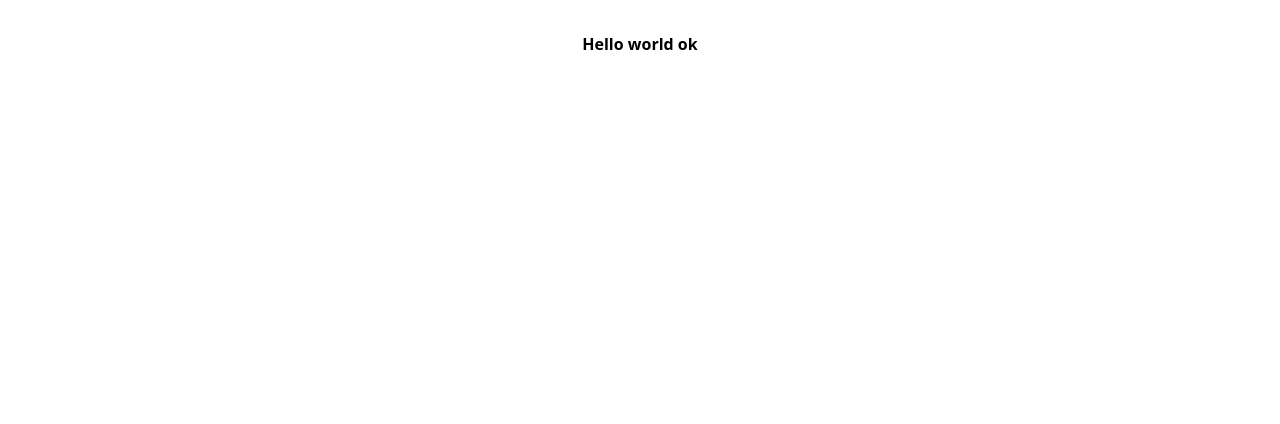
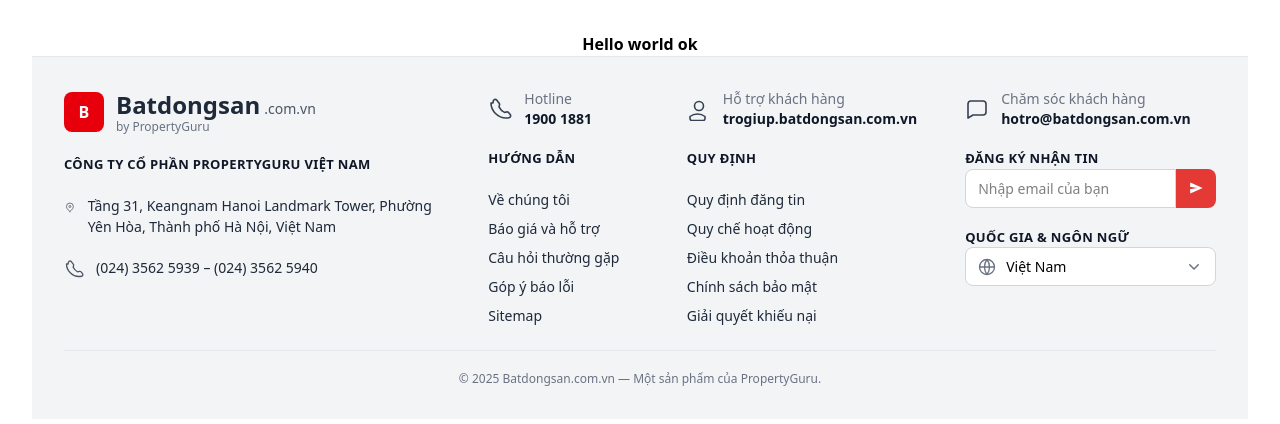
Before and after one commit to lpnguyen0310/RealEstate, a React (Vite) app in the folder FE_Real-Estate/: page / in a window 1280 px wide. Shown: the top 424 px of the page. Built offline with nearby package versions, Linux system fonts and the light colour scheme.

Commit message:
create footer

```diff
--- a/FE_Real-Estate/src/App.css
+++ b/FE_Real-Estate/src/App.css
@@ -1,5 +1,5 @@
 #root {
-  max-width: 1280px;
+  max-width: 1440px;
   margin: 0 auto;
   padding: 2rem;
   text-align: center;
--- a/FE_Real-Estate/src/App.jsx
+++ b/FE_Real-Estate/src/App.jsx
@@ -2,6 +2,7 @@
 import reactLogo from './assets/react.svg'
 import viteLogo from '/vite.svg'
 import './App.css'
+import Footer from './layouts/Footer.jsx'
 
 function App() {
   const [count, setCount] = useState(0)
@@ -11,6 +12,7 @@
       <p className='font-black'>
         Hello world ok
       </p>
+      <Footer />
     </>
   )
 }
--- /dev/null
+++ b/FE_Real-Estate/src/layouts/Footer.jsx
@@ -0,0 +1,165 @@
+// src/components/Footer.jsx
+export default function Footer() {
+  return (
+    <footer className="w-full bg-[#f3f4f6] border-t border-gray-200">
+      <div className="mx-auto max-w-[1200px] px-6 py-8">
+        {/* ===== 4 CỘT THẲNG HÀNG (mỗi cột là 1 khối dọc) ===== */}
+        <div className="grid grid-cols-1 lg:grid-cols-[3fr_1.2fr_1.5fr_2fr] gap-x-12 gap-y-10 items-start">
+          {/* CỘT 1: Logo + Company + Address + Tel */}
+          <div className="space-y-5 text-left">
+            <a href="#" className="flex items-center gap-3">
+              <span className="inline-flex h-10 w-10 items-center justify-center rounded-lg bg-red-600 text-white font-bold">B</span>
+              <div className="leading-tight">
+                <div className="flex items-baseline gap-1">
+                  <span className="text-2xl font-semibold text-gray-800">Batdongsan</span>
+                  <span className="text-sm text-gray-600 align-top">.com.vn</span>
+                </div>
+                <div className="text-xs text-gray-500 -mt-0.5">by PropertyGuru</div>
+              </div>
+            </a>
+
+            <ColTitle>CÔNG TY CỔ PHẦN PROPERTYGURU VIỆT NAM</ColTitle>
+            <Row icon={<IconPin className="h-5 w-5 text-gray-600 mt-[2px]" />}>
+              Tầng 31, Keangnam Hanoi Landmark Tower, Phường Yên Hòa, Thành phố Hà Nội, Việt Nam
+            </Row>
+            <Row icon={<IconPhone className="h-5 w-5 text-gray-600 mt-[2px]" />}>
+              (024) 3562 5939 – (024) 3562 5940
+            </Row>
+          </div>
+
+          {/* CỘT 2: Hotline + Hướng dẫn */}
+          <div className="space-y-5 text-left">
+            <InfoSmall
+              icon={<IconPhone className="h-6 w-6 text-gray-700" />}
+              label="Hotline"
+              value="1900 1881"
+            />
+            <ColTitle>HƯỚNG DẪN</ColTitle>
+            <ColList items={['Về chúng tôi', 'Báo giá và hỗ trợ', 'Câu hỏi thường gặp', 'Góp ý báo lỗi', 'Sitemap']} />
+          </div>
+
+          {/* CỘT 3: Hỗ trợ KH + Quy định */}
+          <div className="space-y-5 text-left">
+            <InfoSmall
+              icon={<IconUserSupport className="h-6 w-6 text-gray-700" />}
+              label="Hỗ trợ khách hàng"
+              value={
+                <a href="https://trogiup.batdongsan.com.vn" className="font-semibold hover:text-red-600">
+                  trogiup.batdongsan.com.vn
+                </a>
+              }
+            />
+            <ColTitle>QUY ĐỊNH</ColTitle>
+            <ColList items={['Quy định đăng tin', 'Quy chế hoạt động', 'Điều khoản thỏa thuận', 'Chính sách bảo mật', 'Giải quyết khiếu nại']} />
+          </div>
+
+          {/* CỘT 4: CSKH + Form + Ngôn ngữ */}
+          <div className="space-y-5 text-left">
+            <InfoSmall
+              icon={<IconChat className="h-6 w-6 text-gray-700" />}
+              label="Chăm sóc khách hàng"
+              value={<a href="mailto:hotro@batdongsan.com.vn" className="font-semibold hover:text-red-600">hotro@batdongsan.com.vn</a>}
+            />
+
+            <div>
+              <ColTitle>ĐĂNG KÝ NHẬN TIN</ColTitle>
+              <form className="flex">
+                <input
+                  type="email"
+                  placeholder="Nhập email của bạn"
+                  className="w-full rounded-l-lg border border-gray-300 bg-white px-3 py-2 text-[14px] outline-none focus:ring-2 focus:ring-red-200"
+                />
+                <button type="submit" className="rounded-r-lg bg-[#e53935] px-3 py-2 text-white hover:bg-[#d32f2f]" aria-label="Gửi">
+                  <IconPaperPlane className="h-4 w-4" />
+                </button>
+              </form>
+            </div>
+
+            <div>
+              <ColTitle>QUỐC GIA & NGÔN NGỮ</ColTitle>
+              <div className="relative">
+                <span className="absolute left-3 top-1/2 -translate-y-1/2 text-gray-500">
+                  <IconGlobe className="h-5 w-5" />
+                </span>
+                <select
+                  className="w-full appearance-none rounded-lg border border-gray-300 bg-white pl-10 pr-9 py-2 text-[14px]"
+                  defaultValue="vi"
+                >
+                  <option value="vi">Việt Nam</option>
+                  <option value="sg">Singapore</option>
+                  <option value="my">Malaysia</option>
+                  <option value="th">Thailand</option>
+                </select>
+                <span className="pointer-events-none absolute right-3 top-1/2 -translate-y-1/2 text-gray-500">
+                  <IconChevronDown className="h-5 w-5" />
+                </span>
+              </div>
+            </div>
+          </div>
+        </div>
+
+        {/* Gạch dưới + bản quyền */}
+        <div className="mt-6 border-t border-gray-200 pt-5">
+          <p className="text-xs text-gray-500">
+            © {new Date().getFullYear()} Batdongsan.com.vn — Một sản phẩm của PropertyGuru.
+          </p>
+        </div>
+      </div>
+    </footer>
+  );
+}
+
+/* ===== Helpers ===== */
+function InfoSmall({ icon, label, value }) {
+  return (
+    <div className="flex items-center gap-3 text-gray-800">
+      {icon}
+      <div className="text-sm">
+        <div className="text-gray-500">{label}</div>
+        <div className="font-semibold text-gray-900">{value}</div>
+      </div>
+    </div>
+  );
+}
+function ColTitle({ children }) {
+  return <div className="text-[13px] font-semibold text-gray-900 uppercase tracking-wide">{children}</div>;
+}
+function ColList({ items }) {
+  return (
+    <ul className="space-y-2 text-[14px] text-gray-800">
+      {items.map((t) => (
+        <li key={t}><a href="#" className="hover:text-red-600">{t}</a></li>
+      ))}
+    </ul>
+  );
+}
+function Row({ icon, children }) {
+  return <div className="flex items-start gap-3 text-[14px] text-gray-800">{icon}<p>{children}</p></div>;
+}
+
+/* ===== Icons (line mảnh) ===== */
+function IconPhone(props){return(<svg viewBox="0 0 24 24" fill="none" stroke="currentColor" {...props}>
+  <path strokeWidth="1.6" strokeLinecap="round" strokeLinejoin="round"
+        d="M3 6c0 8 7 15 15 15 1 0 2-.1 3-.3a2 2 0 0 0 1.2-3.2l-1.7-2a2 2 0 0 0-2-.6l-2 .5a12 12 0 0 1-5.5-5.5l.5-2a2 2 0 0 0-.6-2L8.5 2.8A2 2 0 0 0 5.3 4C5.1 5 5 6 5 6Z"/>
+</svg>);}
+function IconUserSupport(props){return(<svg viewBox="0 0 24 24" fill="none" stroke="currentColor" {...props}>
+  <path strokeWidth="1.6" strokeLinecap="round" strokeLinejoin="round" d="M12 13.5a4.5 4.5 0 1 0-4.5-4.5A4.5 4.5 0 0 0 12 13.5Z"/>
+  <path strokeWidth="1.6" strokeLinecap="round" strokeLinejoin="round" d="M3 19.5c2-1.6 4.6-2.5 7.5-2.5s5.5.9 7.5 2.5v2a2 2 0 0 1-2 2H5a2 2 0 0 1-2-2v-2Z"/>
+</svg>);}
+function IconChat(props){return(<svg viewBox="0 0 24 24" fill="none" stroke="currentColor" {...props}>
+  <path strokeWidth="1.6" strokeLinecap="round" strokeLinejoin="round" d="M21 7v8a3 3 0 0 1-3 3H8l-5 3V7a3 3 0 0 1 3-3h12a3 3 0 0 1 3 3Z"/>
+</svg>);}
+function IconPin(props){return(<svg viewBox="0 0 24 24" fill="none" stroke="currentColor" {...props}>
+  <path strokeWidth="1.6" strokeLinecap="round" strokeLinejoin="round" d="M12 21s7-4.3 7-10a7 7 0 1 0-14 0c0 5.7 7 10 7 10Z"/>
+  <circle cx="12" cy="11" r="2" strokeWidth="1.6" />
+</svg>);}
+function IconPaperPlane(props){return(<svg viewBox="0 0 24 24" fill="currentColor" {...props}>
+  <path d="M3.4 20.4 22 12 3.4 3.6 3 10l11 2-11 2z"/>
+</svg>);}
+function IconGlobe(props){return(<svg viewBox="0 0 24 24" fill="none" stroke="currentColor" {...props}>
+  <circle cx="12" cy="12" r="9" strokeWidth="1.6"/>
+  <path d="M3 12h18M12 3a15 15 0 0 1 0 18M12 3a15 15 0 0 0 0 18" strokeWidth="1.6"/>
+</svg>);}
+function IconChevronDown(props){return(<svg viewBox="0 0 20 20" fill="currentColor" {...props}>
+  <path fillRule="evenodd" d="M5.23 7.21a.75.75 0 011.06.02L10 10.94l3.71-3.71a.75.75 0 111.06 1.06l-4.24 4.24a.75.75 0 01-1.06 0L5.21 8.29a.75.75 0 01.02-1.08z" clipRule="evenodd"/>
+</svg>);}
```
